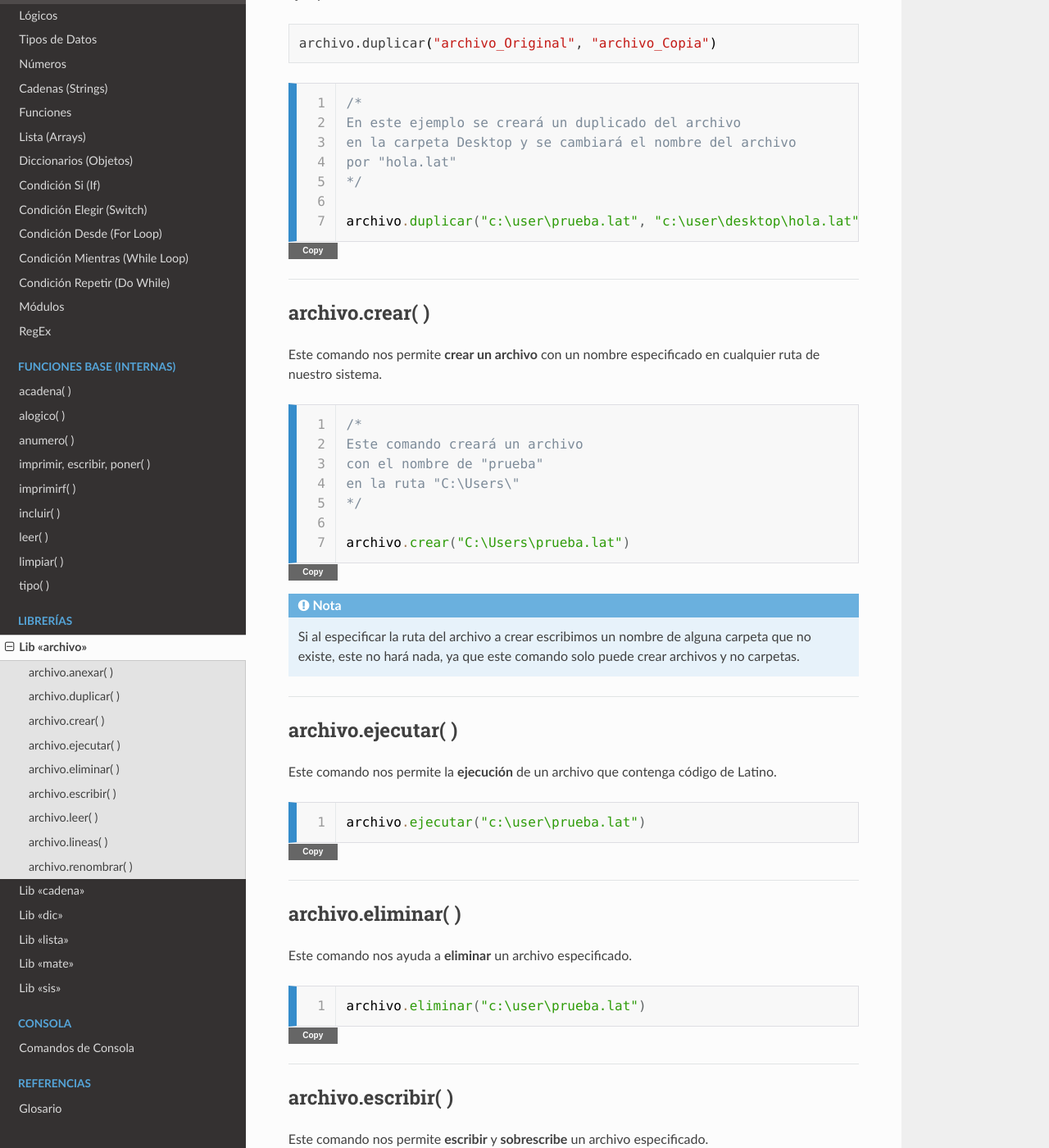
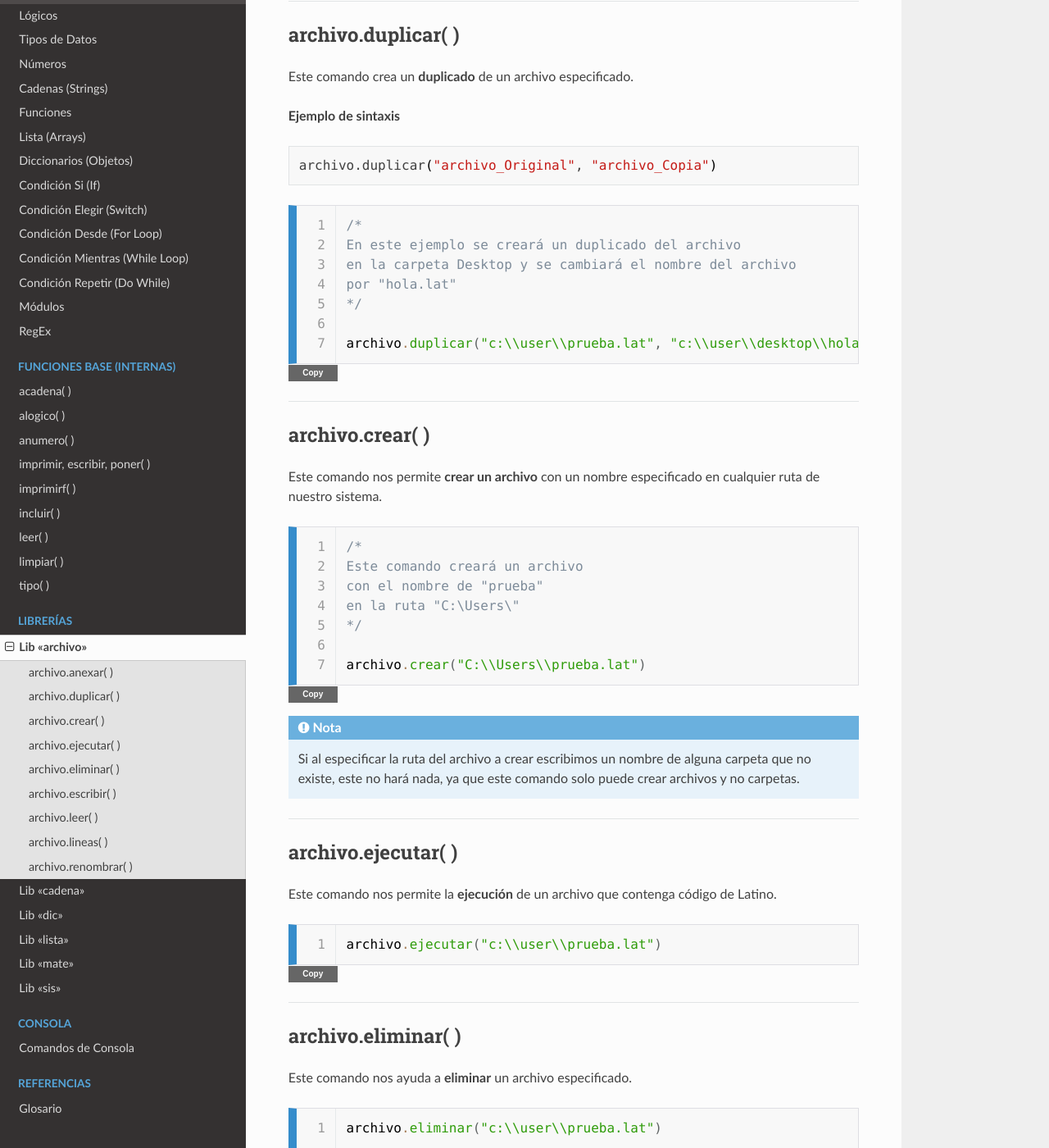
Before and after one commit to LatinoDocs/Manual-Latino, a Sphinx documentation site: the page built from docs/librerias/Archivo.rst, in a window 1280 px wide and 1400 px high, scrolled down 1496 px. Shown: the whole window at 82% size. Built offline with Sphinx 7.4.7 and the Read the Docs theme 2.0.0, drawn with Linux system fonts in a browser that asks for light colours; comment, search, counter and statistics services are not loaded; some of the changed text lies outside the part shown.

Commit message:
Actulización en las rutas de la lib **archivo**

```diff
--- a/docs/librerias/Archivo.rst
+++ b/docs/librerias/Archivo.rst
@@ -63,7 +66,7 @@
    Hoy será un hermoso día.
    */
 
-   archivo.anexar("c:\user\prueba.lat", ", Latino\n\nHoy será un hermoso día.")</code></pre>
+   archivo.anexar("c:\\user\\prueba.lat", ", Latino\n\nHoy será un hermoso día.")</code></pre>
 
 ----
 
@@ -85,7 +88,7 @@
    por "hola.lat"
    */
 
-   archivo.duplicar("c:\user\prueba.lat", "c:\user\desktop\hola.lat")</code></pre>
+   archivo.duplicar("c:\\user\\prueba.lat", "c:\\user\\desktop\\hola.lat")</code></pre>
 
 ----
 
@@ -101,7 +104,7 @@
    en la ruta "C:\Users\"
    */
 
-   archivo.crear("C:\Users\prueba.lat")</code></pre>
+   archivo.crear("C:\\Users\\prueba.lat")</code></pre>
 
 .. note:: Si al especificar la ruta del archivo a crear escribimos un nombre de alguna carpeta que no existe, este no hará nada, ya que este comando solo puede crear archivos y no carpetas.
 
@@ -113,7 +116,7 @@
 
 .. raw:: html
 
-   <pre><code class="language-latino line-numbers">archivo.ejecutar("c:\user\prueba.lat")</code></pre>
+   <pre><code class="language-latino line-numbers">archivo.ejecutar("c:\\user\\prueba.lat")</code></pre>
 
 ----
 
@@ -123,7 +126,7 @@
 
 .. raw:: html
 
-   <pre><code class="language-latino line-numbers">archivo.eliminar("c:\user\prueba.lat")</code></pre>
+   <pre><code class="language-latino line-numbers">archivo.eliminar("c:\\user\\prueba.lat")</code></pre>
 
 ----
 
@@ -139,7 +142,7 @@
 
 .. raw:: html
 
-   <pre><code class="language-latino line-numbers">archivo.escribir("c:\user\prueba.lat", "Hola mundo")</code></pre>
+   <pre><code class="language-latino line-numbers">archivo.escribir("c:\\user\\prueba.lat", "Hola mundo")</code></pre>
 
 ----
 
@@ -149,7 +152,7 @@
 
 .. raw:: html
 
-   <pre><code class="language-latino line-numbers">x = archivo.leer("C:\Users\prueba.lat")
+   <pre><code class="language-latino line-numbers">x = archivo.leer("C:\\Users\\prueba.lat")
    escribir(x)</code></pre>
 
 ----
@@ -162,7 +165,7 @@
 
 .. raw:: html
 
-   <pre><code class="language-latino line-numbers">x = archivo.lineas("C:\Users\prueba.lat")
+   <pre><code class="language-latino line-numbers">x = archivo.lineas("C:\\Users\\prueba.lat")
    escribir(x)</code></pre>
 
 ----
```
Also changed, not shown: other parts of docs/librerias/Archivo.rst (+3 -0 lines).
